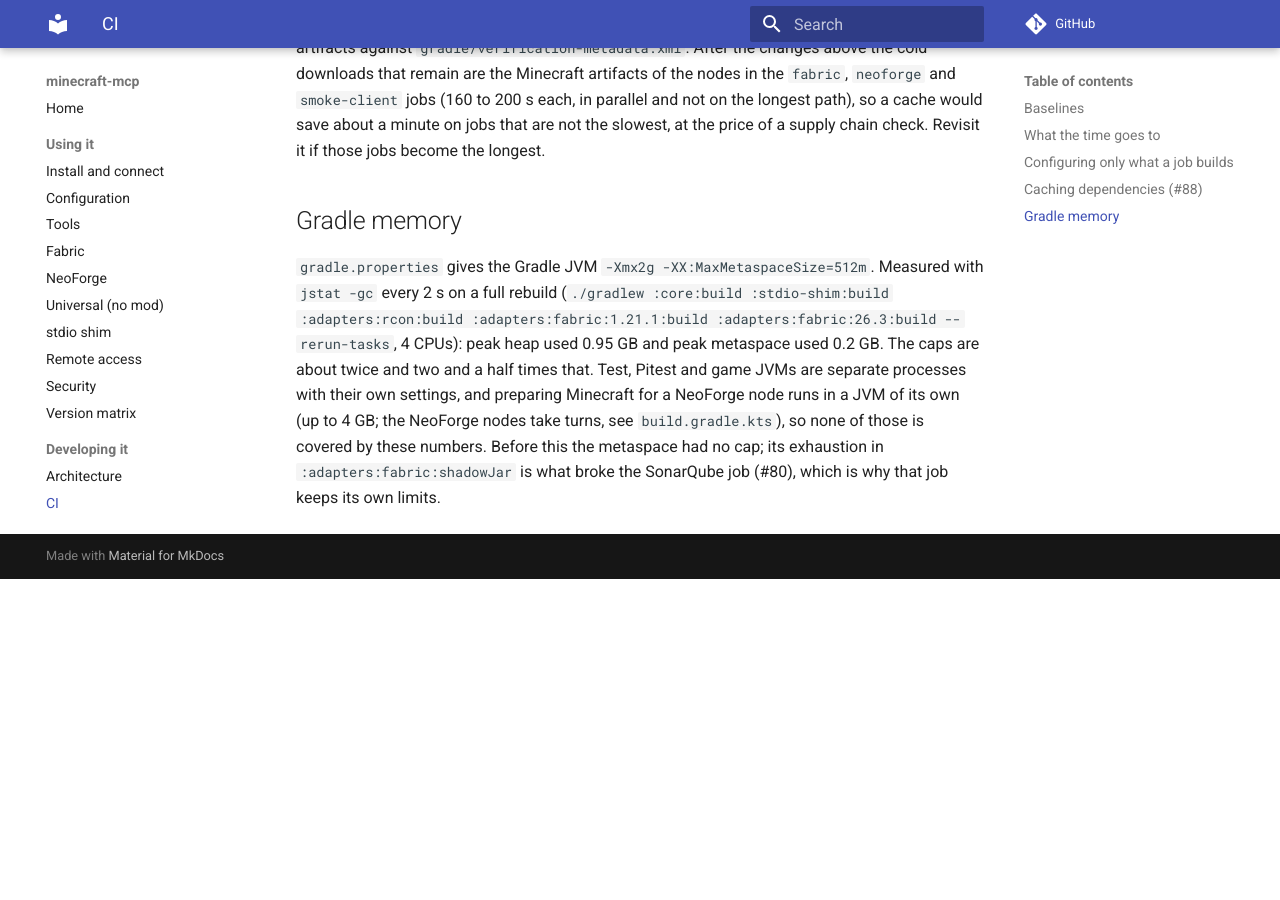
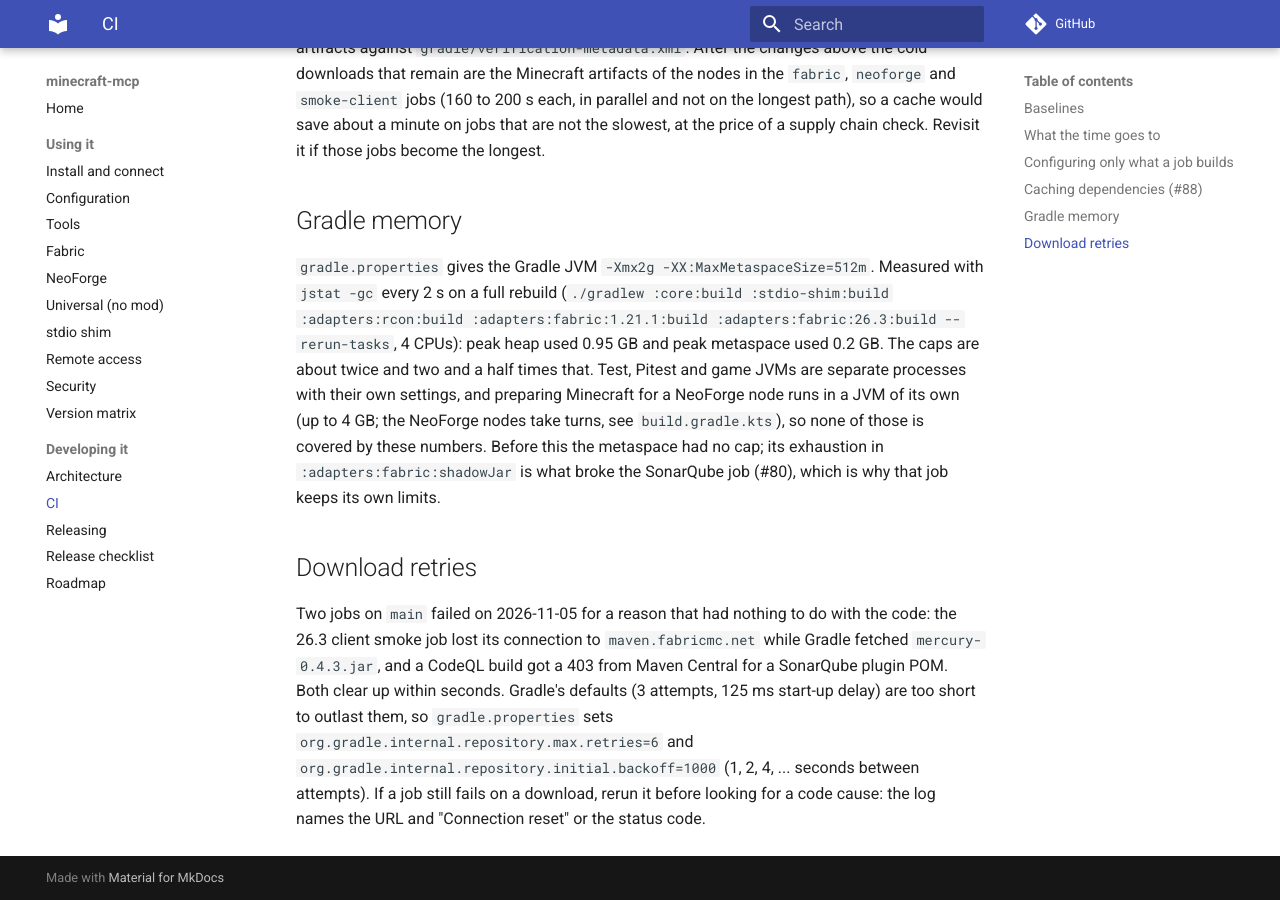
Before and after one commit to aomarai/minecraft-mcp, an MkDocs documentation site: the page built from docs/ci.md, in a window 1280 px wide and 900 px high, scrolled down 1556 px. Built offline with MkDocs 1.6.1 and Material for MkDocs 9.7.7, drawn with Linux system fonts in a browser that asks for light colours; comment, search, counter and statistics services are not loaded; before the commit the page ends 2135 px from its top, so only the background shows below that.

Commit message:
Retry Gradle downloads six times with a backoff (#279)
Two jobs failed on main from a connection reset (maven.fabricmc.net) and a 403
from Maven Central; neither was a code problem and both clear up in seconds.

Co-authored-by: Claude <noreply@anthropic.com>

```diff
--- a/docs/ci.md
+++ b/docs/ci.md
@@ -56,3 +56,12 @@ settings, and preparing Minecraft for a NeoForge node runs in a JVM of its own (
 take turns, see `build.gradle.kts`), so none of those is covered by these numbers. Before this the metaspace had
 no cap; its exhaustion in `:adapters:fabric:shadowJar` is what broke the SonarQube job (#80), which is why that job
 keeps its own limits.
+
+## Download retries
+
+Two jobs on `main` failed on 2026-11-05 for a reason that had nothing to do with the code: the 26.3 client smoke job
+lost its connection to `maven.fabricmc.net` while Gradle fetched `mercury-0.4.3.jar`, and a CodeQL build got a 403 from
+Maven Central for a SonarQube plugin POM. Both clear up within seconds. Gradle's defaults (3 attempts, 125 ms start-up
+delay) are too short to outlast them, so `gradle.properties` sets `org.gradle.internal.repository.max.retries=6` and
+`org.gradle.internal.repository.initial.backoff=1000` (1, 2, 4, ... seconds between attempts). If a job still fails on a
+download, rerun it before looking for a code cause: the log names the URL and "Connection reset" or the status code.
```
Also changed, not shown: 1 other file.
